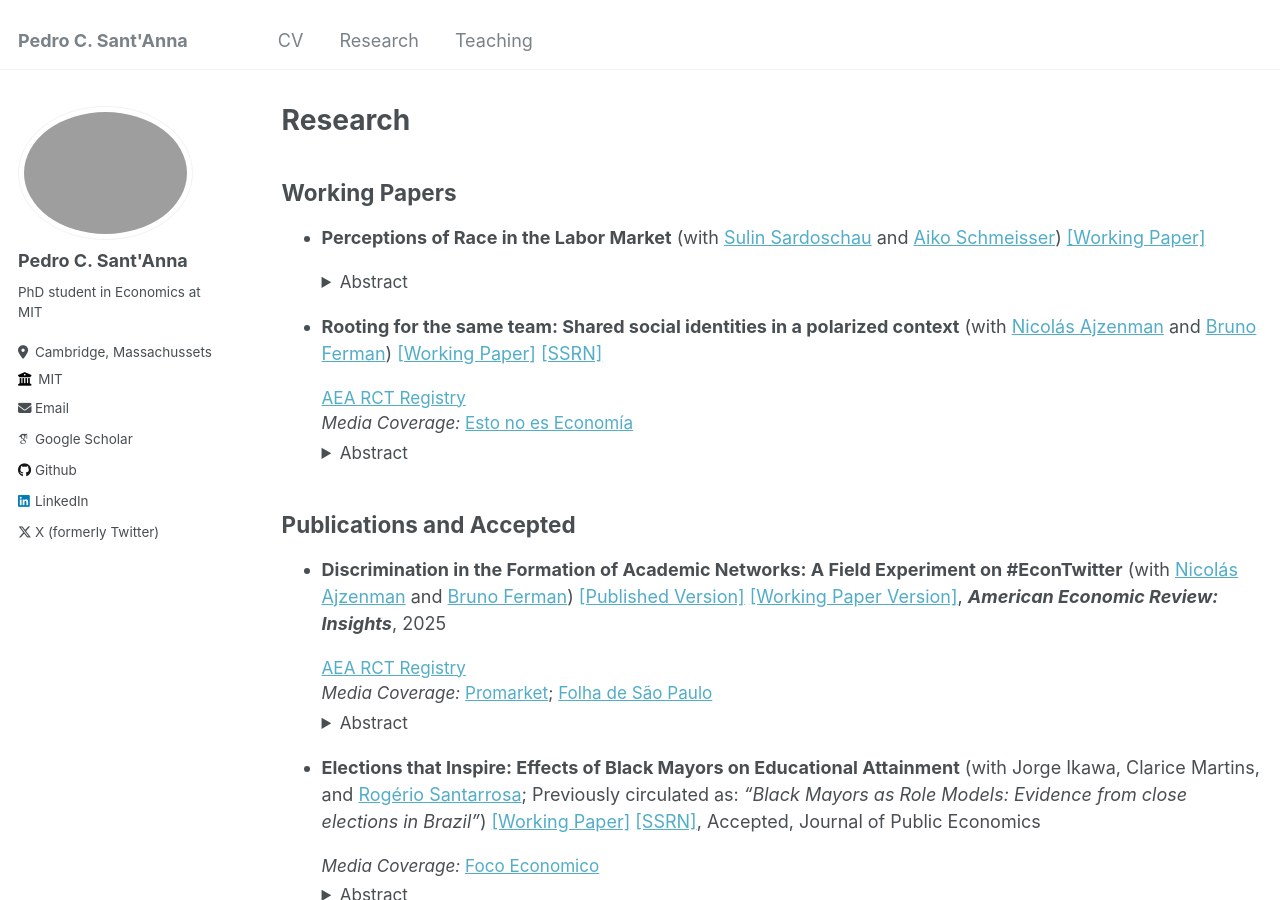
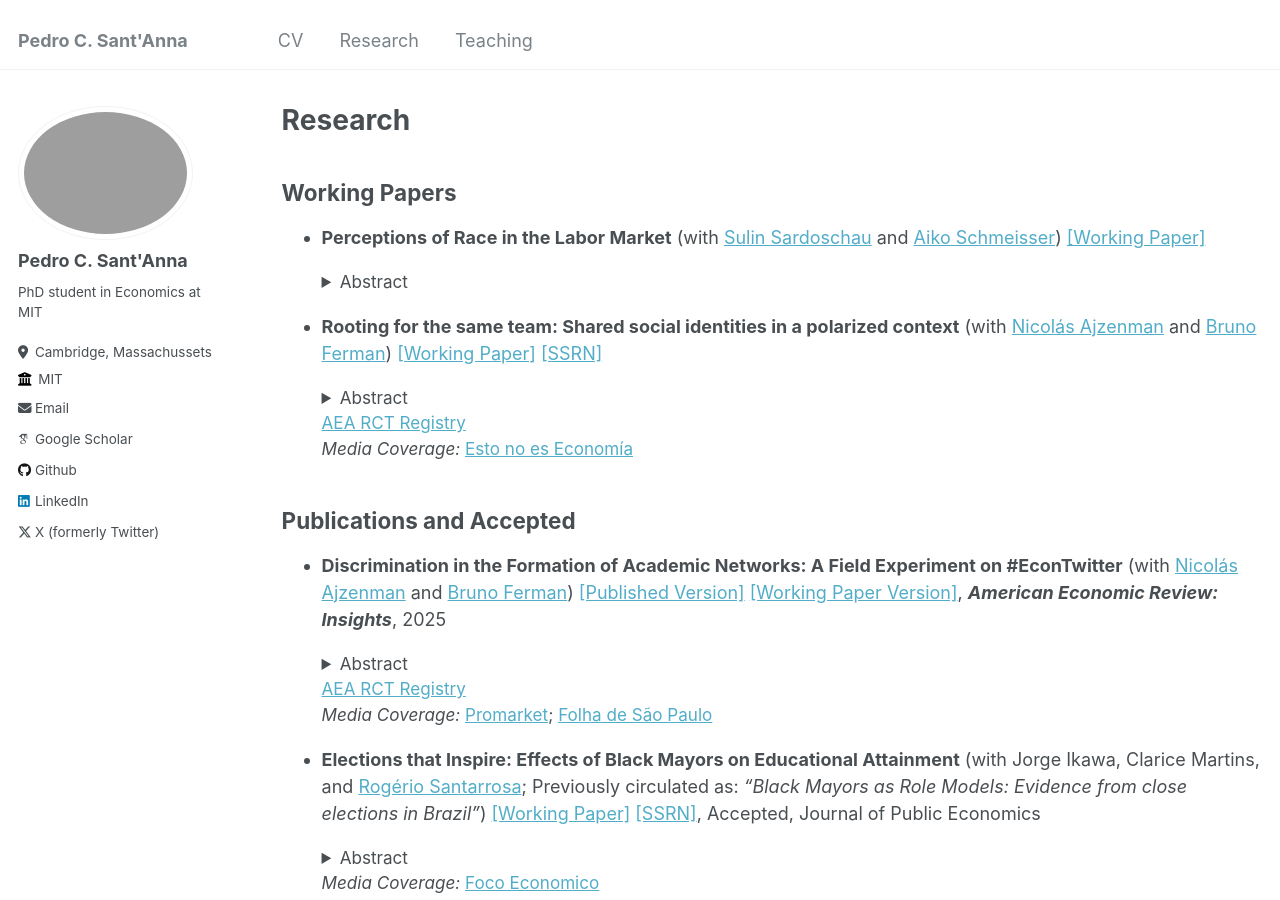
Before and after one commit to pedrosant-anna/pedrosant-anna.github.io, a Jekyll site: the page built from _pages/research.md, in a window 1280 px wide and 900 px high. Built offline with Jekyll 4.4.1, drawn with Linux system fonts in a browser that asks for light colours; some web fonts are replaced.

Commit message:
Update research.md

```diff
--- a/_pages/research.md
+++ b/_pages/research.md
@@ -9,7 +9,7 @@ author_profile: true
 
 - **Perceptions of Race in the Labor Market** (with <a href="https://sites.google.com/view/sulinsardoschau/home" target="_blank">Sulin Sardoschau</a> and <a href="https://www.aikoschmeisser.com/" target="_blank">Aiko Schmeisser</a>) <a href="../files/RacialIdentity_Mar26.pdf" target="_blank">[Working Paper]</a>
 
-<div style="margin-left: 40px; margin-top: 2px; margin-bottom: 8px;">
+<div style="margin-left: 40px; margin-top: 0; margin-bottom: 8px;">
   <details style="margin: 4px 0 0 0;">
     <summary style="cursor:pointer; font-size:0.95em;">Abstract</summary>
     <div style="background:#f2f2f2; border:1px solid #d9d9d9; padding:10px 12px; margin-top:6px; border-radius:4px;">
@@ -22,12 +22,7 @@ author_profile: true
 
 - **Rooting for the same team: Shared social identities in a polarized context** (with <a href="http://www.ajzenman.com/" target="_blank">Nicolás Ajzenman</a> and <a href="https://sites.google.com/site/brunoferman/" target="_blank">Bruno Ferman</a>) <a href="../files/Polarization_Twitter_Feb2026.pdf" target="_blank">[Working Paper]</a> <a href="http://ssrn.com/abstract=4326148" target="_blank">[SSRN]</a>
 
-<div style="margin-left: 40px; margin-top: 2px; margin-bottom: 8px;">
-  <p style="margin: 2px 0 4px 0; font-size:0.95em;">
-    <a href="https://www.socialscienceregistry.org/trials/9982" target="_blank">AEA RCT Registry</a><br>
-    <em>Media Coverage:</em> <a href="https://www.noeseconomia.com/p/si-esto-no-es-economia-que-es" target="_blank">Esto no es Economía</a>
-  </p>
-
+<div style="margin-left: 40px; margin-top: 0; margin-bottom: 8px;">
   <details style="margin: 0;">
     <summary style="cursor:pointer; font-size:0.95em;">Abstract</summary>
     <div style="background:#f2f2f2; border:1px solid #d9d9d9; padding:10px 12px; margin-top:6px; border-radius:4px;">
@@ -36,6 +31,11 @@ author_profile: true
       </p>
     </div>
   </details>
+
+  <p style="margin: 0 0 4px 0; font-size:0.95em;">
+    <a href="https://www.socialscienceregistry.org/trials/9982" target="_blank">AEA RCT Registry</a><br>
+    <em>Media Coverage:</em> <a href="https://www.noeseconomia.com/p/si-esto-no-es-economia-que-es" target="_blank">Esto no es Economía</a>
+  </p>
 </div>
 
 ## **Publications and Accepted**
@@ -43,10 +43,6 @@ author_profile: true
 - **Discrimination in the Formation of Academic Networks: A Field Experiment on #EconTwitter** (with <a href="http://www.ajzenman.com/" target="_blank">Nicolás Ajzenman</a> and <a href="https://sites.google.com/site/brunoferman/" target="_blank">Bruno Ferman</a>) <a href="https://pubs.aeaweb.org/doi/abs/10.1257/aeri.20240298" target="_blank">[Published Version]</a> <a href="../files/Discrimination_Twitter_Jan13.pdf" target="_blank">[Working Paper Version]</a>, **_American Economic Review: Insights_**, 2025
 
 <div style="margin-left: 40px; margin-top: 2px; margin-bottom: 8px;">
-  <p style="margin: 2px 0 4px 0; font-size:0.95em;">
-    <a href="https://www.socialscienceregistry.org/trials/9507" target="_blank">AEA RCT Registry</a><br>
-    <em>Media Coverage:</em> <a href="https://www.promarket.org/2023/05/16/discrimination-in-the-formation-of-academic-networks-at-econtwitter/" target="_blank">Promarket</a>; <a href="https://www1.folha.uol.com.br/blogs/politicas-e-justica/2023/04/redes-profissionais-e-discriminacao-no-twitter.shtmls" target="_blank">Folha de São Paulo</a>
-  </p>
 
   <details style="margin: 0;">
     <summary style="cursor:pointer; font-size:0.95em;">Abstract</summary>
@@ -56,15 +52,16 @@ author_profile: true
       </p>
     </div>
   </details>
+
+  <p style="margin: 0 0 4px 0; font-size:0.95em;">
+    <a href="https://www.socialscienceregistry.org/trials/9507" target="_blank">AEA RCT Registry</a><br>
+    <em>Media Coverage:</em> <a href="https://www.promarket.org/2023/05/16/discrimination-in-the-formation-of-academic-networks-at-econtwitter/" target="_blank">Promarket</a>; <a href="https://www1.folha.uol.com.br/blogs/politicas-e-justica/2023/04/redes-profissionais-e-discriminacao-no-twitter.shtmls" target="_blank">Folha de São Paulo</a>
+  </p>
 </div>
 
 - **Elections that Inspire: Effects of Black Mayors on Educational Attainment** (with Jorge Ikawa, Clarice Martins, and <a href="https://rogeriosantarrosa.wordpress.com/" target="_blank">Rogério Santarrosa</a>; Previously circulated as: *"Black Mayors as Role Models: Evidence from close elections in Brazil"*) <a href="../files/BlackMayors_Nov2025.pdf" target="_blank">[Working Paper]</a> <a href="https://papers.ssrn.com/sol3/papers.cfm?abstract_id=5060450" target="_blank">[SSRN]</a>, Accepted, Journal of Public Economics
 
 <div style="margin-left: 40px; margin-top: 2px; margin-bottom: 8px;">
-  <p style="margin: 2px 0 4px 0; font-size:0.95em;">
-    <em>Media Coverage:</em> <a href="https://dev.focoeconomico.org/2022/12/05/alcaldes-negros-como-role-models-evidencia-de-brasil/" target="_blank">Foco Economico</a>
-  </p>
-
   <details style="margin: 0;">
     <summary style="cursor:pointer; font-size:0.95em;">Abstract</summary>
     <div style="background:#f2f2f2; border:1px solid #d9d9d9; padding:10px 12px; margin-top:6px; border-radius:4px;">
@@ -73,6 +70,10 @@ author_profile: true
       </p>
     </div>
   </details>
+
+  <p style="margin: 0 0 4px 0; font-size:0.95em;">
+    <em>Media Coverage:</em> <a href="https://dev.focoeconomico.org/2022/12/05/alcaldes-negros-como-role-models-evidencia-de-brasil/" target="_blank">Foco Economico</a>
+  </p>
 </div>
 
 ## **Previous Work**
```
